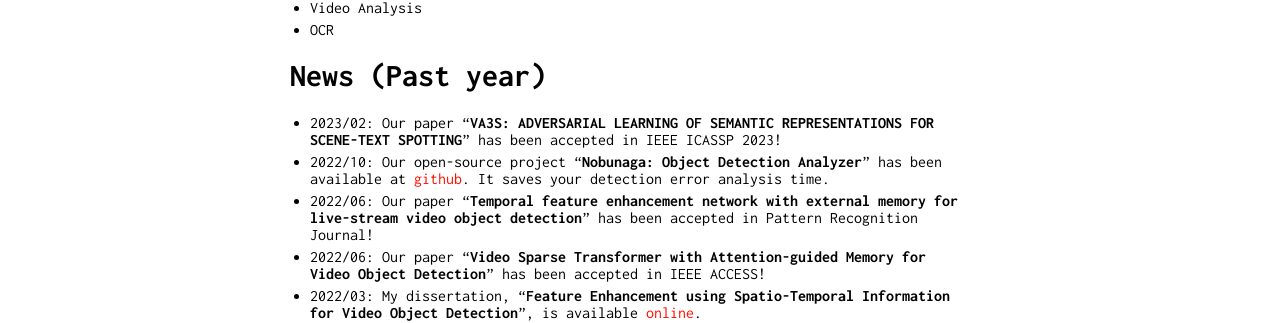
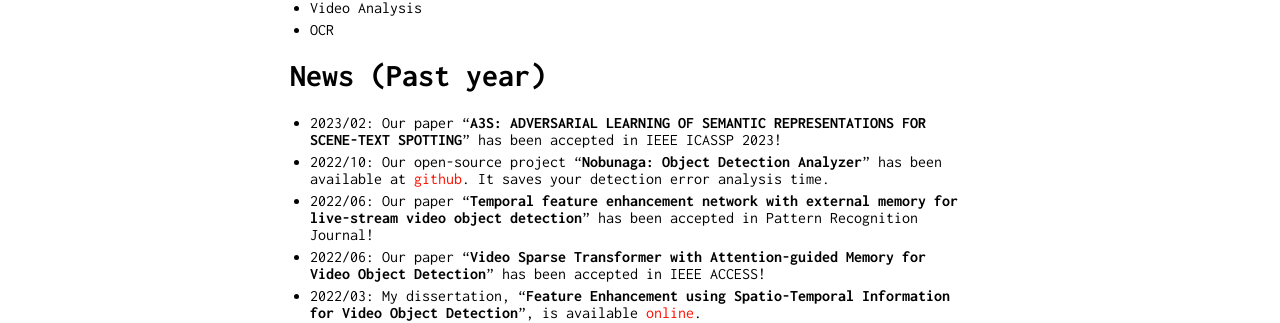
Before and after one commit to Swall0w/Swall0w.github.io, a Jekyll site: the page built from index.md, in a window 1280 px wide. Shown: the part 551-874 px from the top of the page. Built offline with Jekyll 4.4.1, drawn with Linux system fonts in a browser that asks for light colours; our own code applies the rules of GitHub Pages for plain Markdown files.

Commit message:
fix typo

```diff
--- a/index.md
+++ b/index.md
@@ -25,7 +25,7 @@
 - OCR
 
 # News (Past year)
-- 2023/02: Our paper "**VA3S: ADVERSARIAL LEARNING OF SEMANTIC REPRESENTATIONS FOR SCENE-TEXT SPOTTING**" has been accepted in IEEE ICASSP 2023!
+- 2023/02: Our paper "**A3S: ADVERSARIAL LEARNING OF SEMANTIC REPRESENTATIONS FOR SCENE-TEXT SPOTTING**" has been accepted in IEEE ICASSP 2023!
 - 2022/10: Our open-source project "**Nobunaga: Object Detection Analyzer**" has been available at [github](https://github.com/FastAccounting/nobunaga). It saves your detection error analysis time.
 - 2022/06: Our paper "**Temporal feature enhancement network with external memory for live-stream video object detection**" has been accepted in Pattern Recognition Journal!
 - 2022/06: Our paper "**Video Sparse Transformer with Attention-guided Memory for Video Object Detection**" has been accepted in IEEE ACCESS!
```
